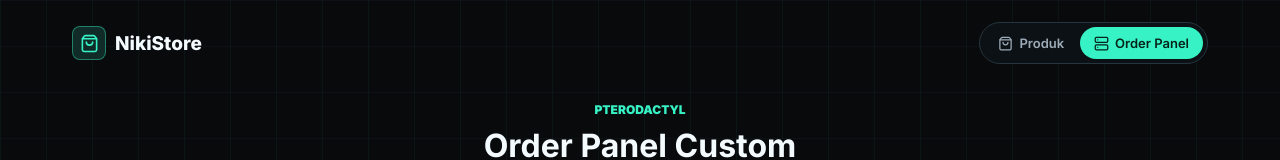
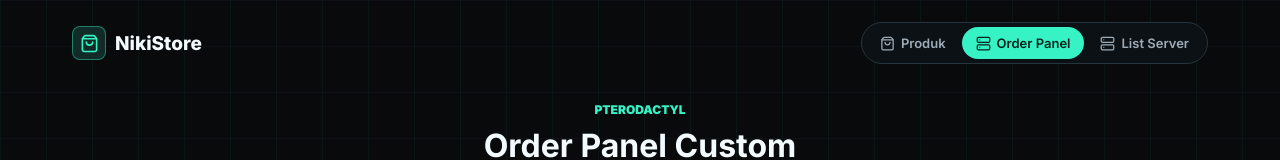
Before and after one commit to NeGamer01/nikistoreweb1, a Next.js app: page /panel in a window 1280 px wide. Shown: the top 160 px of the page. Built offline with nearby package versions, Linux system fonts and the light colour scheme; no server answers; the database is empty.

Commit message:
Add List Server button to topbar

```diff
--- a/components/Topbar.tsx
+++ b/components/Topbar.tsx
@@ -8,6 +8,7 @@ import { Server, ShoppingBag } from "lucide-react";
 export function Topbar() {
   const pathname = usePathname() || "";
   const onPanel = pathname === "/panel" || pathname.startsWith("/panel/");
+  const onMyServers = pathname === "/my-servers" || pathname.startsWith("/my-servers/") || pathname.startsWith("/renew/");
   const [panelOn, setPanelOn] = useState(false);
 
   useEffect(() => {
@@ -28,7 +29,7 @@ export function Topbar() {
         <span>NikiStore</span>
       </Link>
       <nav className="topbar-tabs" aria-label="Navigasi">
-        <Link href="/" className={`tab${!onPanel ? " active" : ""}`}>
+        <Link href="/" className={`tab${!onPanel && !onMyServers ? " active" : ""}`}>
           <ShoppingBag size={15} />
           Produk
         </Link>
@@ -36,6 +37,10 @@ export function Topbar() {
           <Server size={15} />
           Order Panel
         </Link>
+        <Link href="/my-servers" className={`tab${onMyServers ? " active" : ""}`}>
+          <Server size={15} />
+          List Server
+        </Link>
       </nav>
     </header>
   );
```
